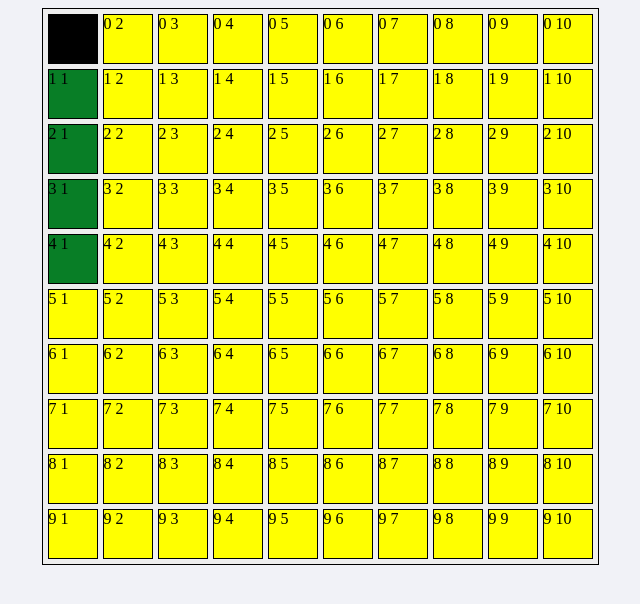
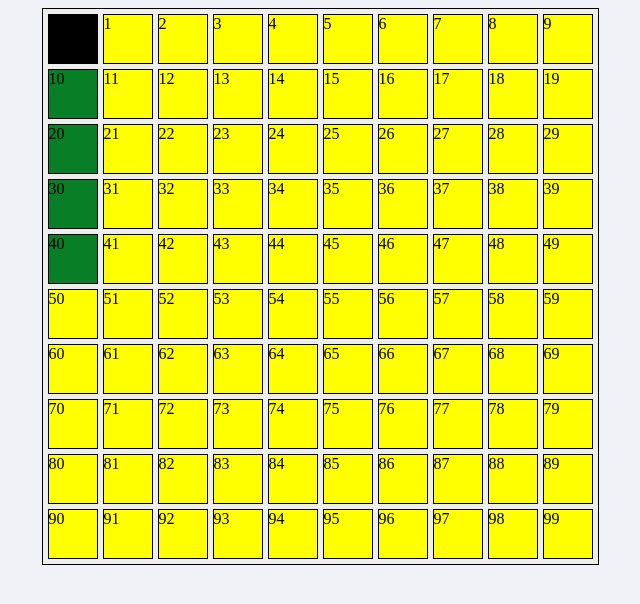
Before and after one commit to metkram/js-snake, a plain HTML site: page index.html in a window 1280 px wide. Shown: the whole page, without its empty margins (320-960 px from the left). Drawn offline with Linux system fonts and the light colour scheme.

Commit message:
add field render to js file and add teleport move

```diff
--- a/index.html
+++ b/index.html
@@ -6,18 +6,6 @@
     <link rel="stylesheet" href="style.css" />
   </head>
   <body>
-    <div id="field">
-      <div class="empty-block">0 1</div><div class="empty-block">0 2</div><div class="empty-block">0 3</div><div class="empty-block">0 4</div><div class="empty-block">0 5</div><div class="empty-block">0 6</div><div class="empty-block">0 7</div><div class="empty-block">0 8</div><div class="empty-block">0 9</div><div class="empty-block">0 10</div>
-      <div class="empty-block">1 1</div><div class="empty-block">1 2</div><div class="empty-block">1 3</div><div class="empty-block">1 4</div><div class="empty-block">1 5</div><div class="empty-block">1 6</div><div class="empty-block">1 7</div><div class="empty-block">1 8</div><div class="empty-block">1 9</div><div class="empty-block">1 10</div>
-      <div class="empty-block">2 1</div><div class="empty-block">2 2</div><div class="empty-block">2 3</div><div class="empty-block">2 4</div><div class="empty-block">2 5</div><div class="empty-block">2 6</div><div class="empty-block">2 7</div><div class="empty-block">2 8</div><div class="empty-block">2 9</div><div class="empty-block">2 10</div>
-      <div class="empty-block">3 1</div><div class="empty-block">3 2</div><div class="empty-block">3 3</div><div class="empty-block">3 4</div><div class="empty-block">3 5</div><div class="empty-block">3 6</div><div class="empty-block">3 7</div><div class="empty-block">3 8</div><div class="empty-block">3 9</div><div class="empty-block">3 10</div>
-      <div class="empty-block">4 1</div><div class="empty-block">4 2</div><div class="empty-block">4 3</div><div class="empty-block">4 4</div><div class="empty-block">4 5</div><div class="empty-block">4 6</div><div class="empty-block">4 7</div><div class="empty-block">4 8</div><div class="empty-block">4 9</div><div class="empty-block">4 10</div>
-      <div class="empty-block">5 1</div><div class="empty-block">5 2</div><div class="empty-block">5 3</div><div class="empty-block">5 4</div><div class="empty-block">5 5</div><div class="empty-block">5 6</div><div class="empty-block">5 7</div><div class="empty-block">5 8</div><div class="empty-block">5 9</div><div class="empty-block">5 10</div>
-      <div class="empty-block">6 1</div><div class="empty-block">6 2</div><div class="empty-block">6 3</div><div class="empty-block">6 4</div><div class="empty-block">6 5</div><div class="empty-block">6 6</div><div class="empty-block">6 7</div><div class="empty-block">6 8</div><div class="empty-block">6 9</div><div class="empty-block">6 10</div>
-      <div class="empty-block">7 1</div><div class="empty-block">7 2</div><div class="empty-block">7 3</div><div class="empty-block">7 4</div><div class="empty-block">7 5</div><div class="empty-block">7 6</div><div class="empty-block">7 7</div><div class="empty-block">7 8</div><div class="empty-block">7 9</div><div class="empty-block">7 10</div>
-      <div class="empty-block">8 1</div><div class="empty-block">8 2</div><div class="empty-block">8 3</div><div class="empty-block">8 4</div><div class="empty-block">8 5</div><div class="empty-block">8 6</div><div class="empty-block">8 7</div><div class="empty-block">8 8</div><div class="empty-block">8 9</div><div class="empty-block">8 10</div>
-      <div class="empty-block">9 1</div><div class="empty-block">9 2</div><div class="empty-block">9 3</div><div class="empty-block">9 4</div><div class="empty-block">9 5</div><div class="empty-block">9 6</div><div class="empty-block">9 7</div><div class="empty-block">9 8</div><div class="empty-block">9 9</div><div class="empty-block">9 10</div>
-    </div>
     <script src="snake.js" charset="utf-8"></script>
   </body>
 </html>
--- a/snake.js
+++ b/snake.js
@@ -2,22 +2,32 @@
 class Snake {
   constructor() {
     this.snakeCoordinates = [[0, 5], [0, 6], [0, 7], [1, 7], [1, 8]];
+    this.field = document.createElement("div");
+    this.field.id = "field";
+    for (let i = 0; i < 100; i++) {
+      let block = document.createElement("div");
+      block.className = "empty-block";
+      block.innerHTML = i;
+      this.field.append(block);
+    }
+    this.blocks = this.field.querySelectorAll("div");
     // this.posX = 0;
     // this.posY = 5;
     // this.tail = [[this.posX, this.posY + 1], [this.posX, this.posY + 2]];
     this.direction = [0, -1];
     // this.position = this.snakeCoordinates[0][1] * 10 + this.snakeCoordinates[0][0];
     for (let i of this.snakeCoordinates) {
-      randomDiv[i[1] * 10 + i[0]].className = "snake-block";
+      this.blocks[i[1] * 10 + i[0]].className = "snake-block";
     }
 
+    document.body.append(this.field);
     // for (let i of this.tail) {
     //   randomDiv[10 * i[1] + i[0]].className = "block-black";
     // }
   }
   step() {
     // randomDiv[this.snakeCoordinates[1][1] * 10 + this.snakeCoordinates[1][0]].className = "block";
-    randomDiv[this.snakeCoordinates[this.snakeCoordinates.length - 1][1] * 10 + this.snakeCoordinates[this.snakeCoordinates.length - 1][0]].className = "empty-block";
+    this.blocks[this.snakeCoordinates[this.snakeCoordinates.length - 1][1] * 10 + this.snakeCoordinates[this.snakeCoordinates.length - 1][0]].className = "empty-block";
     //corner turn
     if (this.snakeCoordinates[0][0] == 0 && this.snakeCoordinates[0][1] == 0) {
       this.direction = [1, 0];
@@ -28,6 +38,7 @@ class Snake {
     } else if (this.snakeCoordinates[0][0] == 0 && this.snakeCoordinates[0][1] == 9) {
       this.direction = [0, -1];
     }
+
     //move all coordinates
     for (let i = this.snakeCoordinates.length - 1; i > 0 ; i--) {
       this.snakeCoordinates[i][0] = this.snakeCoordinates[i - 1][0];
@@ -36,15 +47,28 @@ class Snake {
     }
     this.snakeCoordinates[0][0] += this.direction[0];
     this.snakeCoordinates[0][1] += this.direction[1];
+    //teleport move
+    if (this.snakeCoordinates[0][0] == -1) {
+      this.snakeCoordinates[0][0] = 9;
+    }
+    if (this.snakeCoordinates[0][0] == 10) {
+      this.snakeCoordinates[0][0] = 0;
+    }
+    if (this.snakeCoordinates[0][1] == 10) {
+      this.snakeCoordinates[0][1] = 0;
+    }
+    if (this.snakeCoordinates[0][1] == -1) {
+      this.snakeCoordinates[0][1] = 9;
+    }
 
 
     // this.position = this.snakeCoordinates[0][1] * 10 + this.snakeCoordinates[0][0];
     //rendering of snake coordinates
     for (let i = 0; i < this.snakeCoordinates.length; i++) {
       if (i == 0) {
-        randomDiv[this.snakeCoordinates[0][1] * 10 + this.snakeCoordinates[0][0]].className = "head-snake-block";
+        this.blocks[this.snakeCoordinates[0][1] * 10 + this.snakeCoordinates[0][0]].className = "head-snake-block";
       } else {
-        randomDiv[this.snakeCoordinates[i][1] * 10 + this.snakeCoordinates[i][0]].className = "snake-block";
+        this.blocks[this.snakeCoordinates[i][1] * 10 + this.snakeCoordinates[i][0]].className = "snake-block";
       }
     }
     // for (let i of this.snakeCoordinates) {
@@ -56,6 +80,7 @@ class Snake {
 function changeDirection(event) {
   switch(event.code) {
     case "ArrowUp":
+      console.log("up");
       newSnake.direction = [0, -1];
       break;
     case "ArrowDown":
@@ -70,12 +95,9 @@ function changeDirection(event) {
   }
 }
 
-let randomDiv = document.querySelector("#field").querySelectorAll("div");
 let newSnake = new Snake();
 setInterval(() => newSnake.step(), 1000);
 document.addEventListener("keydown", changeDirection);
-
-
 
 function randomBlock() {
   let randomNum = Math.round(Math.random() * 100);
```
